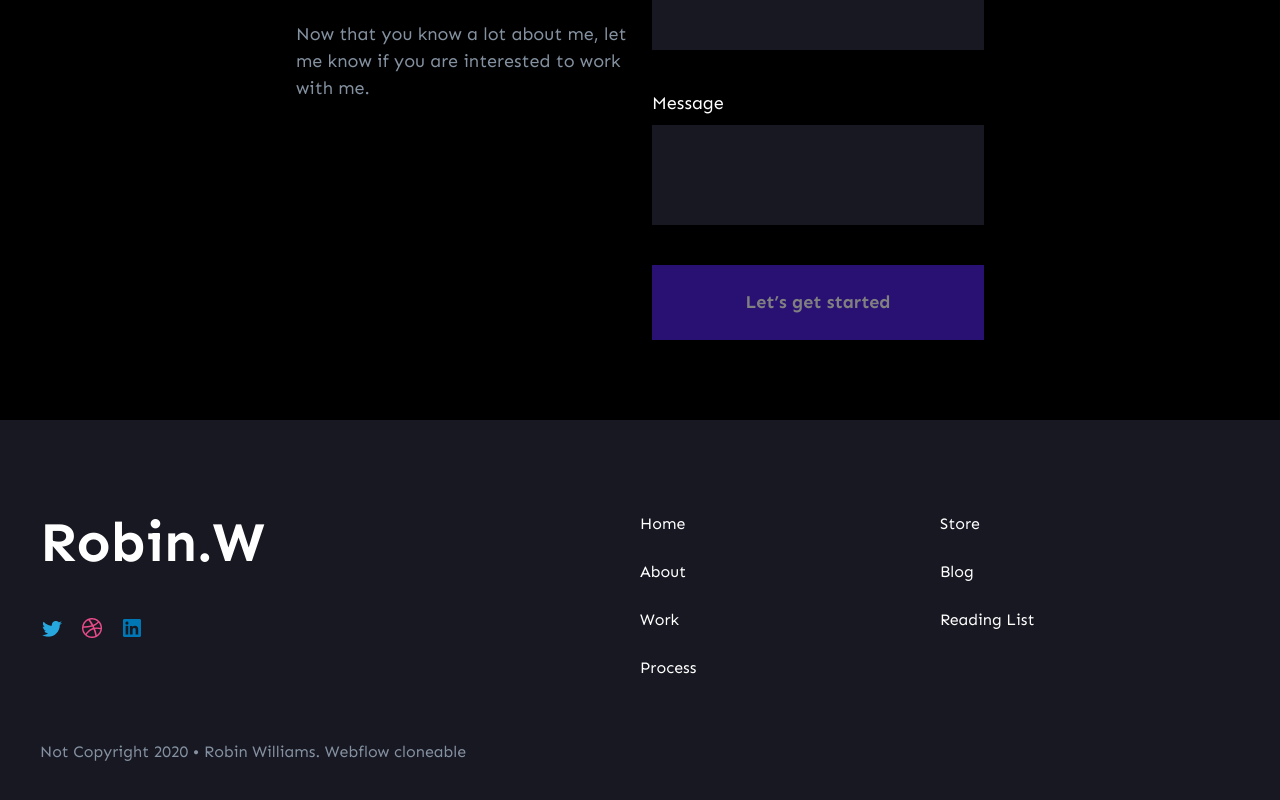
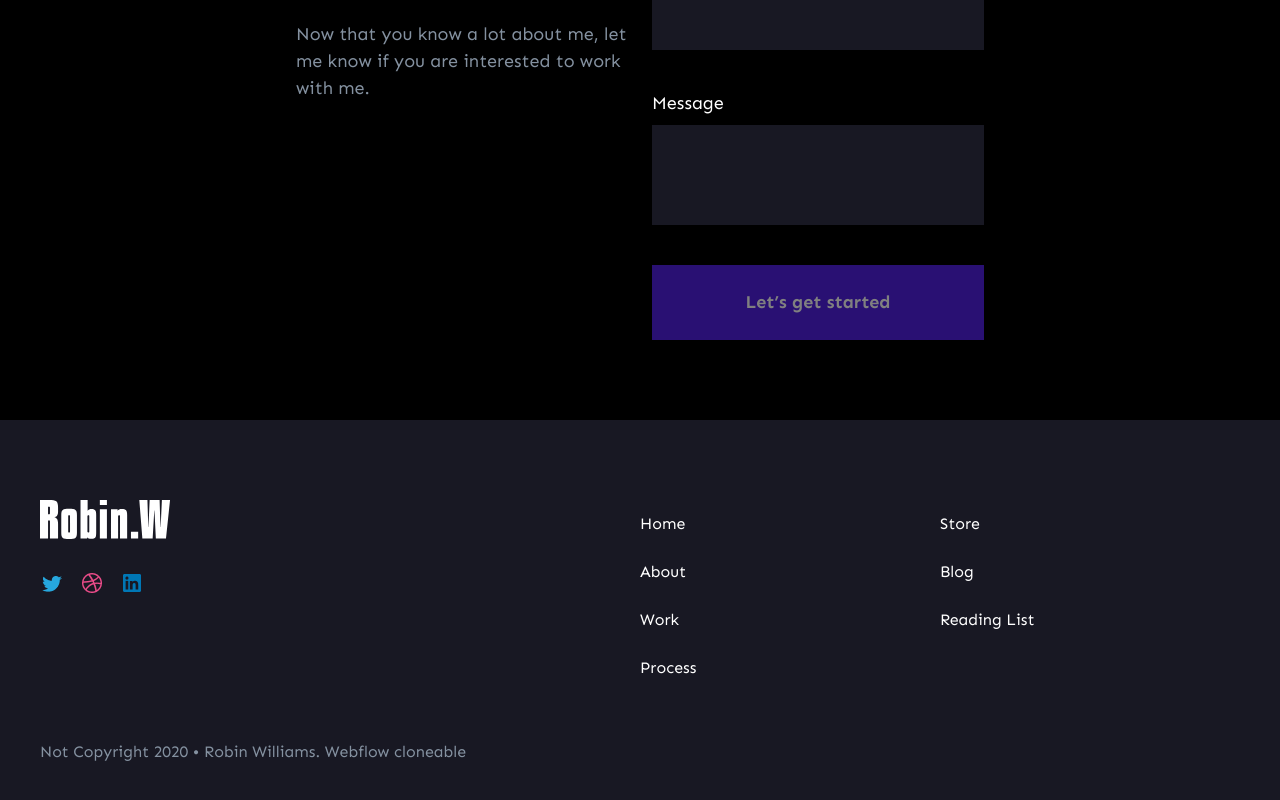
Before and after one commit to Kaliuzhnyi-Nazariy/RobinW, a Next.js app: page / in a window 1280 px wide. Shown: the part 9975-10775 px from the top of the page. Built offline with nearby package versions, Linux system fonts and the light colour scheme.

Commit message:
add logo and changed h1 to logo

```diff
--- a/components/Footer/Footer.tsx
+++ b/components/Footer/Footer.tsx
@@ -7,7 +7,7 @@ const Footer = () => {
     <footer>
       <Section extraStyles="bg-[var(--levelOne)] grid min-[768px]:grid-rows-[minmax(48px,_1fr)] min-[768px]:grid-cols-4 min-[768px]:pt-20 min-[768px]:pb-14 ">
         <div className="min-[768px]:row-span-1">
-          <h1>Robin.W</h1>
+          <Image src="/Logo.svg" alt="Robin.W" width={131} height={40} />
           <ul className="mt-8 flex gap-4">
             <li>
               <a href="https://x.com/" target="_blank">
```
Also changed, not shown: public/Logo.svg (added).
